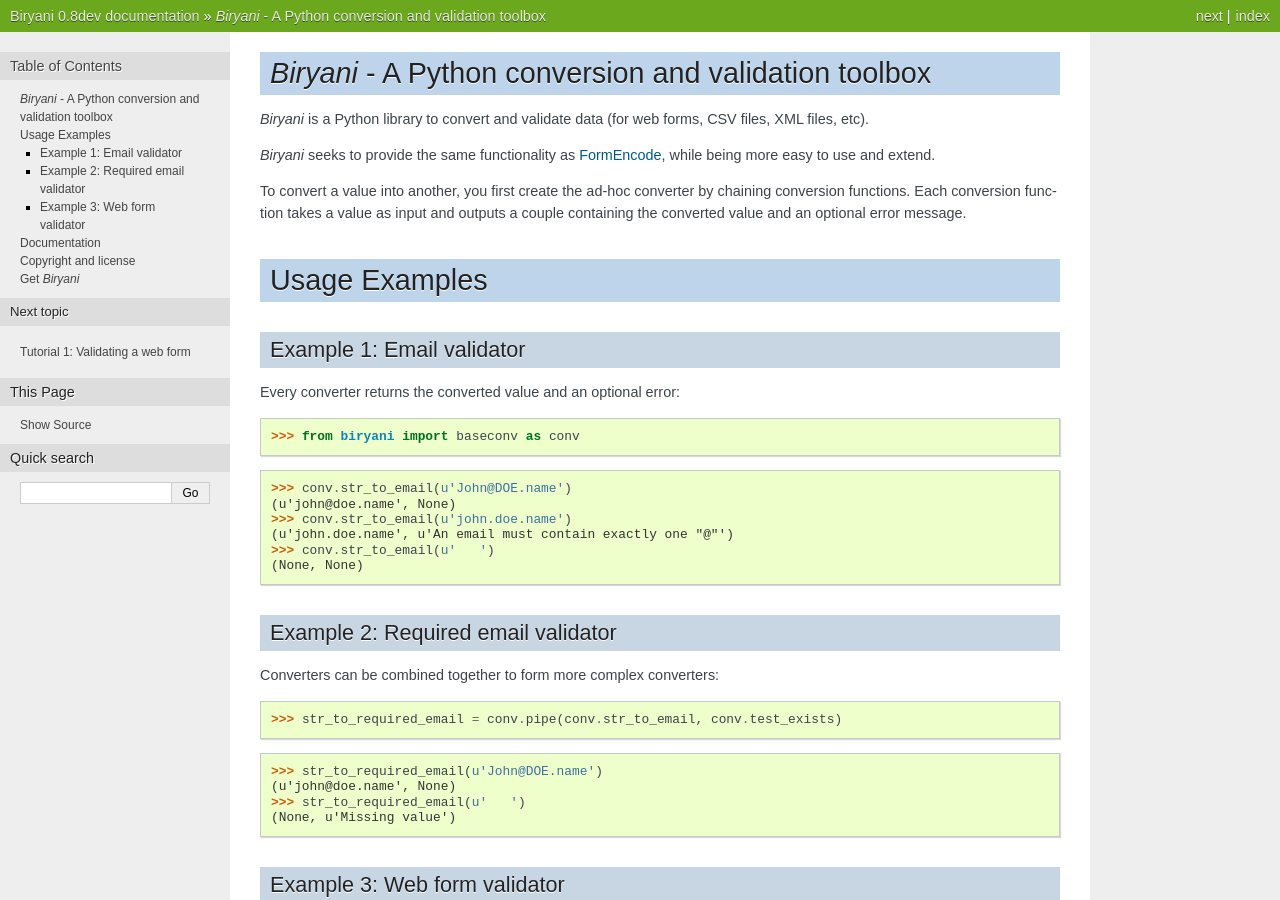
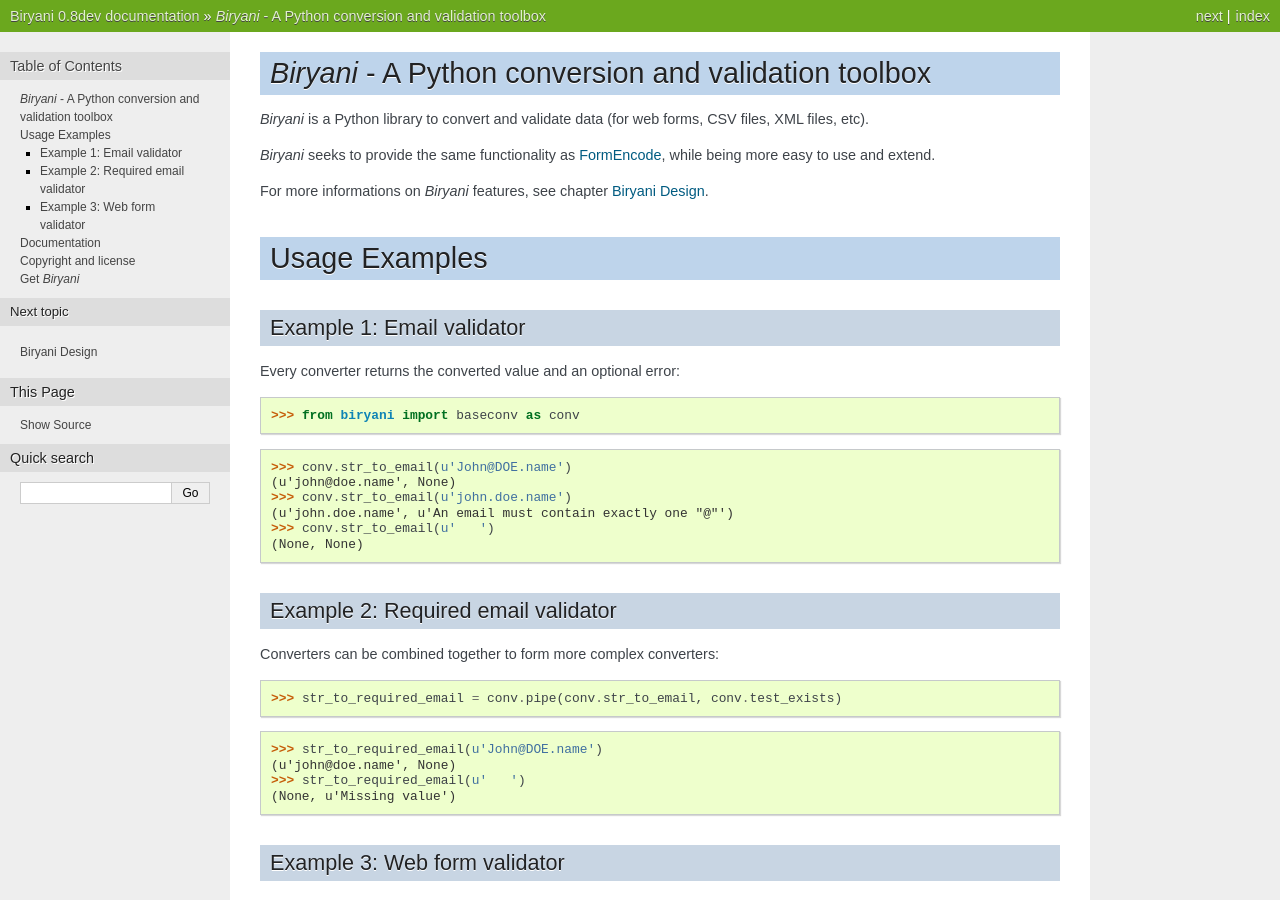
Before and after one commit to openfisca/biryani, a Sphinx documentation site: the page built from docs/source/index.rst, in a window 1280 px wide and 900 px high. Built offline with Sphinx 7.4.7, drawn with Linux system fonts in a browser that asks for light colours; some of the changed text lies outside the part shown.

Commit message:
Add chapter on Biryani design.

```diff
--- a/docs/source/index.rst
+++ b/docs/source/index.rst
@@ -13,7 +13,7 @@
 
 *Biryani* seeks to provide the same functionality as `FormEncode <http://formencode.org/>`_, while being more easy to use and extend.
 
-To convert a value into another, you first create the ad-hoc converter by chaining conversion functions. Each conversion function takes a value as input and outputs a couple containing the converted value and an optional error message.
+For more informations on *Biryani* features, see chapter :doc:`design`.
 
 
 Usage Examples
@@ -93,6 +93,7 @@
 .. toctree::
    :maxdepth: 2
 
+   design
    tutorial1-web-form
    tutorial2
    how-to-create-converter
```
Also changed, not shown: docs/source/design.rst (added, +42 -0 lines).
